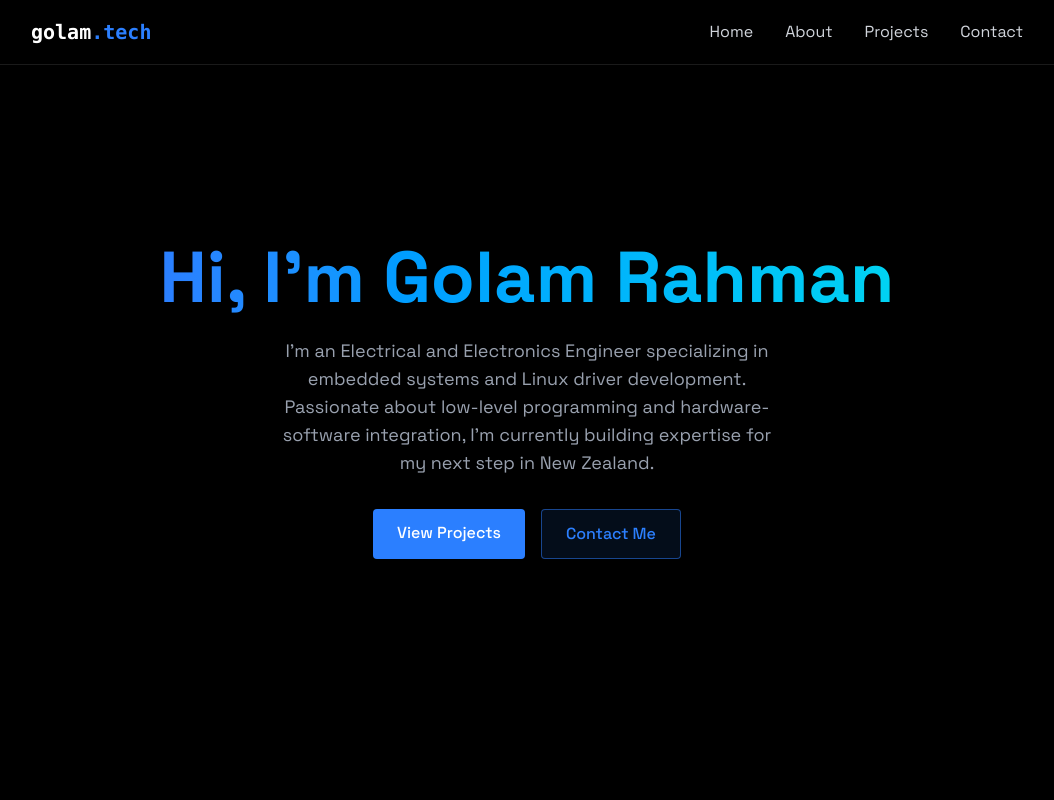
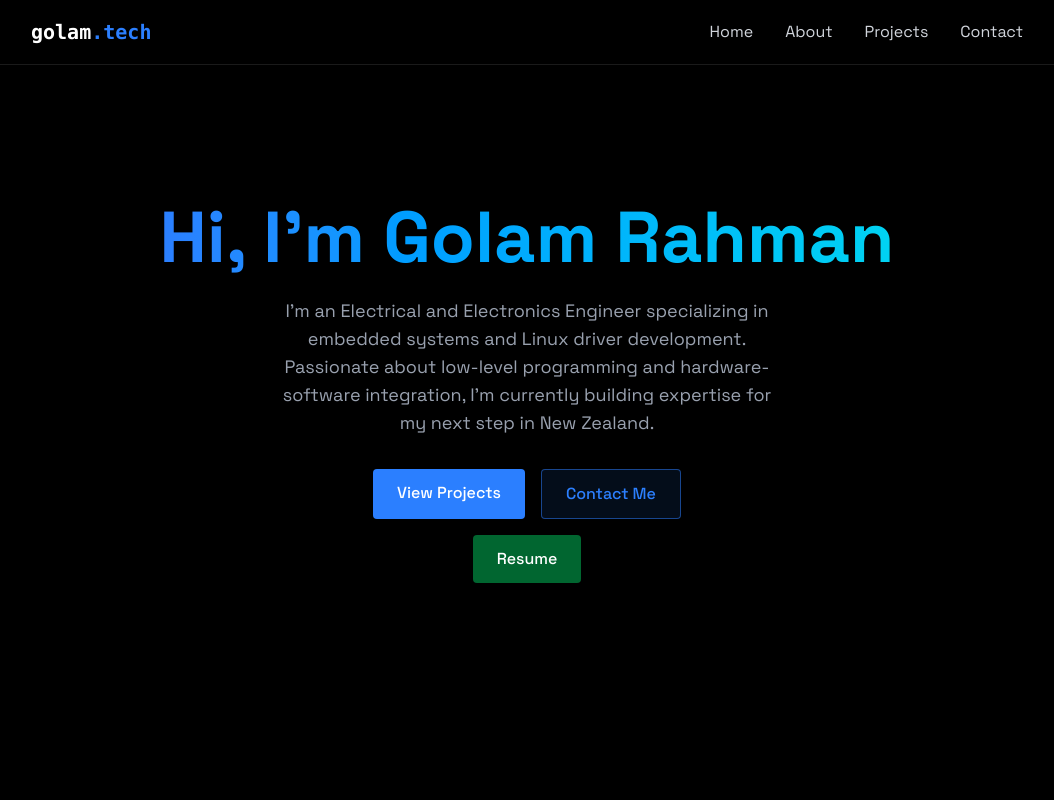
Before and after one commit to IKIGA-I/my-portfolio-01, a React (Vite) app in the folder my-portfolio/: page / in a window 1280 px wide. Shown: the top 800 px of the page, without its empty margins (113-1167 px from the left). Built offline with nearby package versions, Linux system fonts and the light colour scheme.

Commit message:
Resume Addition

```diff
--- a/my-portfolio/index.html
+++ b/my-portfolio/index.html
@@ -2,7 +2,7 @@
 <html lang="en">
   <head>
     <meta charset="UTF-8" />
-    <link rel="icon" type="image/svg+xml" href="/vite.svg" />
+    <link rel="icon" type="image/svg+xml" href="/portfolio.svg" />
     <link rel="preconnect" href="https://fonts.googleapis.com">
 <link rel="preconnect" href="https://fonts.gstatic.com" crossorigin>
 <link href="https://fonts.googleapis.com/css2?family=Pathway+Gothic+One&family=Space+Grotesk:wght@300..700&display=swap" rel="stylesheet">
--- a/my-portfolio/src/components/sections/Home.jsx
+++ b/my-portfolio/src/components/sections/Home.jsx
@@ -30,6 +30,15 @@ export const Home = () => {
                         hover:shadow-[0_0_15px_rgba(59, 130, 246, 0.2)] hover: bg-blue-500/10">
                         Contact Me
                     </a>
+
+                </div>
+                <div className="flex justify-center space-x-4 py-4">
+                    <a
+                        href="https://drive.google.com/file/d/1dtBE6i1GLdIlpQYjCBmfDQKP_C-v5Ej4/view?usp=sharing"
+                        className="bg-green-800 text-white py-3 px-6 rounded font-medium transition relative overflow-hidden hover:-translate-y-0.5
+                        hover:shadow-[0_0_15px_rgba(59, 130, 246, 0.4)]">
+                        Resume
+                    </a>
                 </div>
             </div>
             </RevealOnScroll>
```
Also changed, not shown: my-portfolio/public/portfolio.svg (added).
